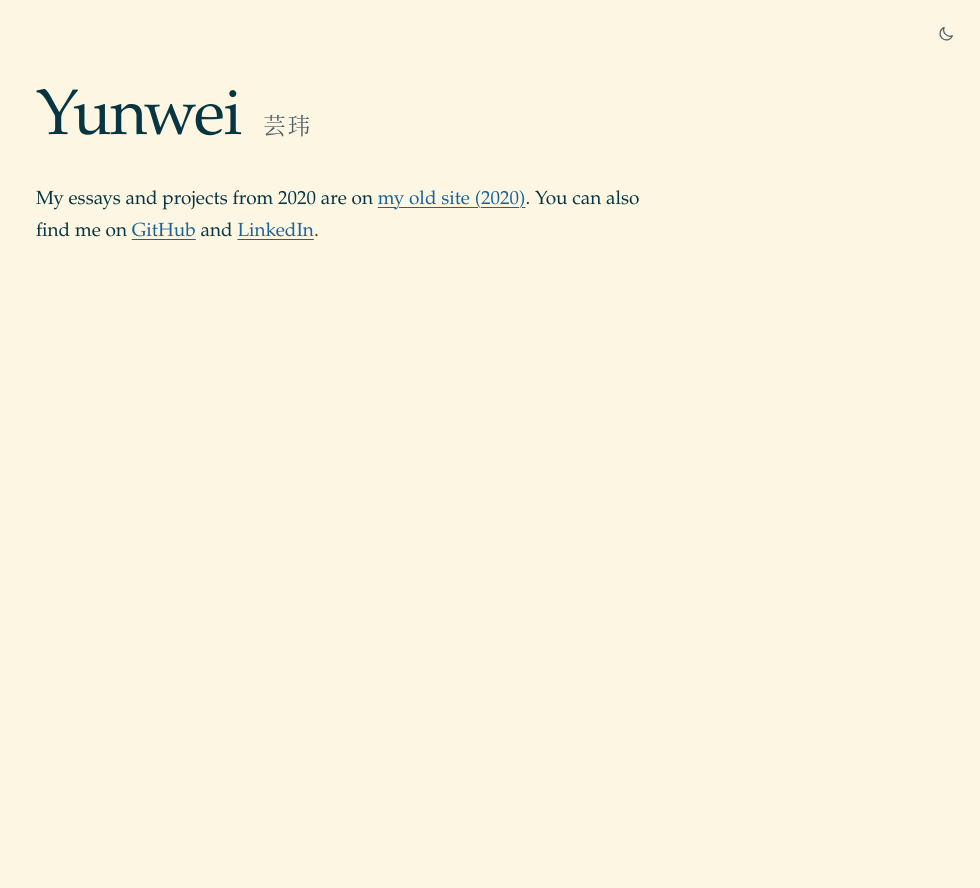
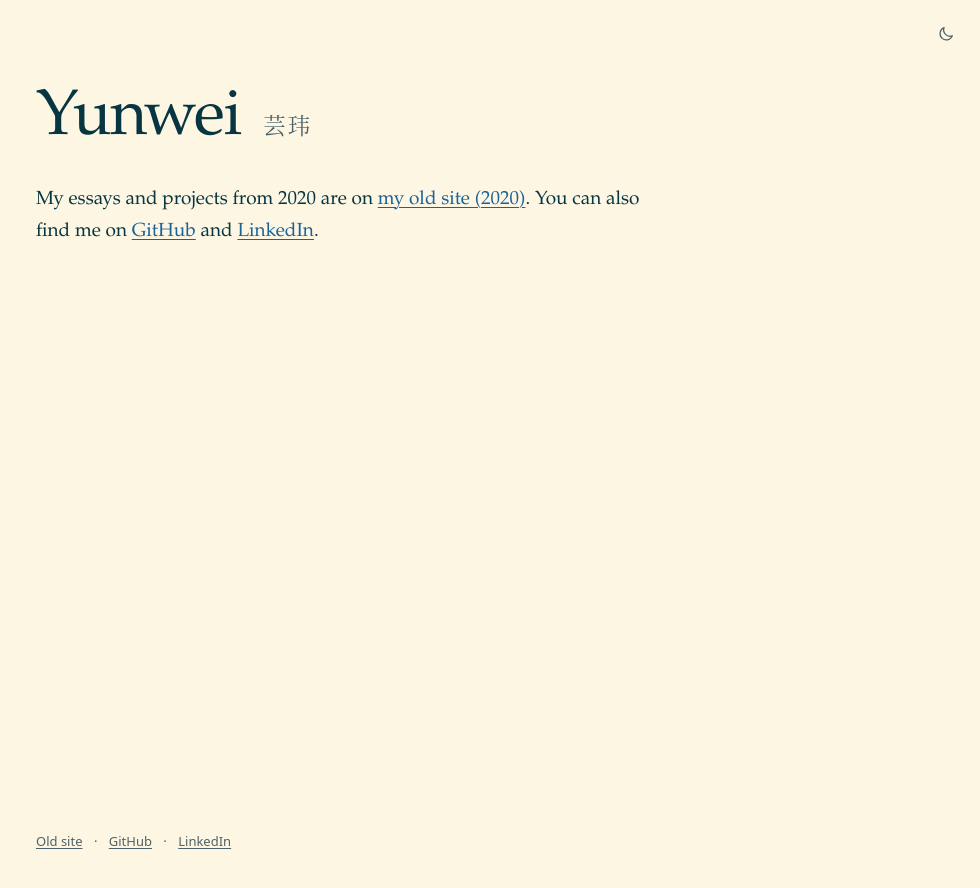
Before and after one commit to yunweiliang/yunweiliang.github.io, a Jekyll site: the page built from index.html, in a window 1280 px wide. Shown: the top 888 px of the page, without its empty margins (300-1280 px from the left). Built offline with Jekyll 4.4.1, drawn with Linux system fonts in a browser that asks for light colours.

Commit message:
Add a small footer with Old site, GitHub and LinkedIn links
The footer sits at the bottom of the screen even though the page is
short. There are still no tabs or name at the top, only the theme
toggle.

Co-Authored-By: Claude Opus 5.5 <noreply@anthropic.com>
Claude-Session: https://claude.ai/code/session_01DGWHFXFUy9u8UAbpnEybv9

```diff
--- /dev/null
+++ b/_includes/footer.html
@@ -0,0 +1,7 @@
+<footer class="site-footer">
+  <a href="{{ '/archive/' | relative_url }}">Old site</a>
+  <span aria-hidden="true">·</span>
+  <a href="https://github.com/{{ site.github_username }}">GitHub</a>
+  <span aria-hidden="true">·</span>
+  <a href="https://www.linkedin.com/in/{{ site.linkedin_username }}">LinkedIn</a>
+</footer>
--- a/_layouts/default.html
+++ b/_layouts/default.html
@@ -9,6 +9,7 @@
   <main id="main" class="{{ page.main_class | default: 'page' }}">
     {{ content }}
   </main>
+  {%- include footer.html %}
   <script src="{{ '/assets/js/theme.js' | relative_url }}" defer></script>
 </body>
 </html>
--- a/assets/css/site.css
+++ b/assets/css/site.css
@@ -43,6 +43,10 @@ html {
 }
 
 body {
+  display: flex;
+  flex-direction: column;
+  min-height: 100vh;
+  min-height: 100dvh;
   margin: 0;
   background: var(--bg);
   color: var(--text);
@@ -122,6 +126,21 @@ main {
   padding-top: 5rem;
   padding-bottom: 4rem;
 }
+
+main { flex: 1 0 auto; width: 100%; }
+
+.site-footer {
+  width: 100%;
+  max-width: calc(var(--measure) + 2.5rem);
+  margin: 0 auto;
+  padding: 1.5rem 1.25rem 3rem;
+  font-family: var(--sans);
+  font-size: 0.8125rem;
+  color: var(--muted);
+}
+.site-footer a { color: var(--muted); }
+.site-footer a:hover { color: var(--text); }
+.site-footer span { margin: 0 0.5rem; }
 
 /* ---------- Typography ---------- */
 h1, h2, h3, h4 {
```
